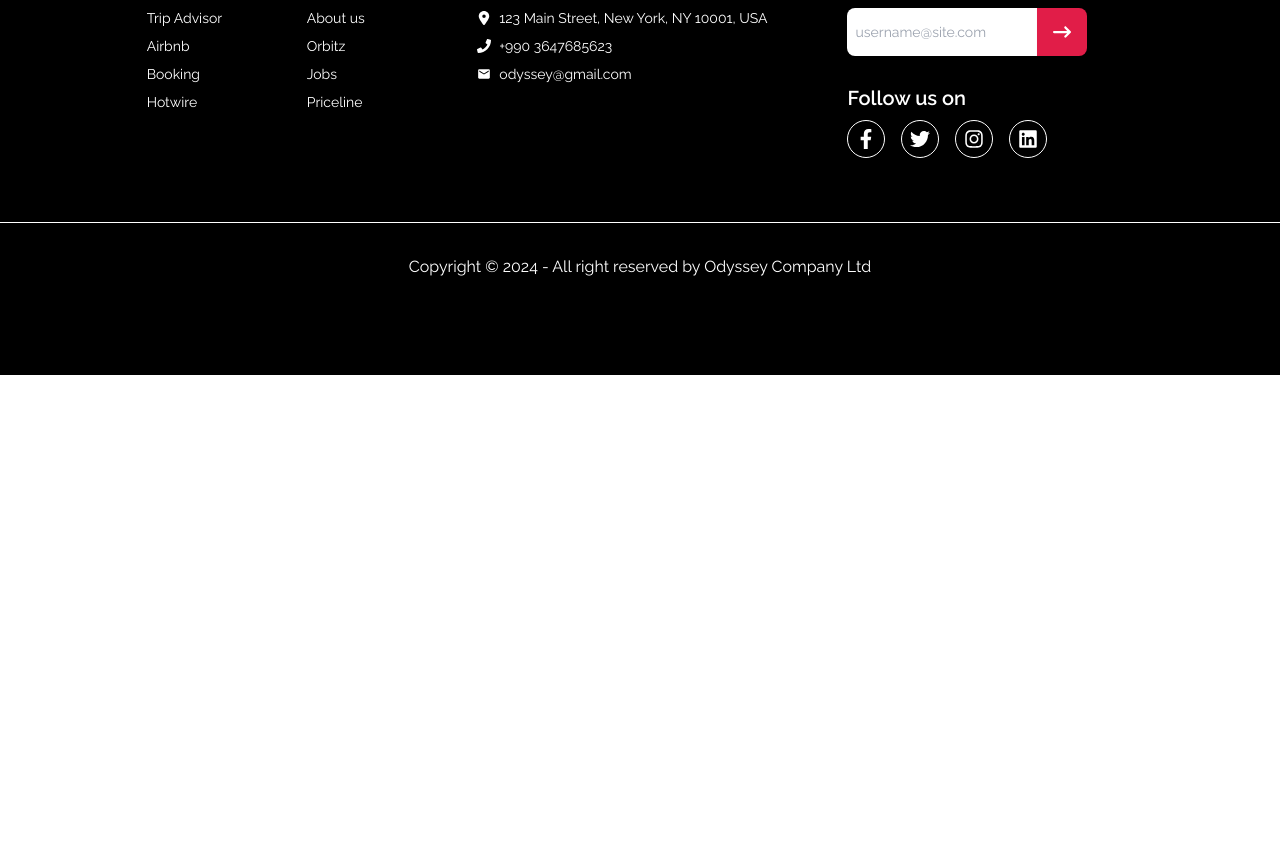
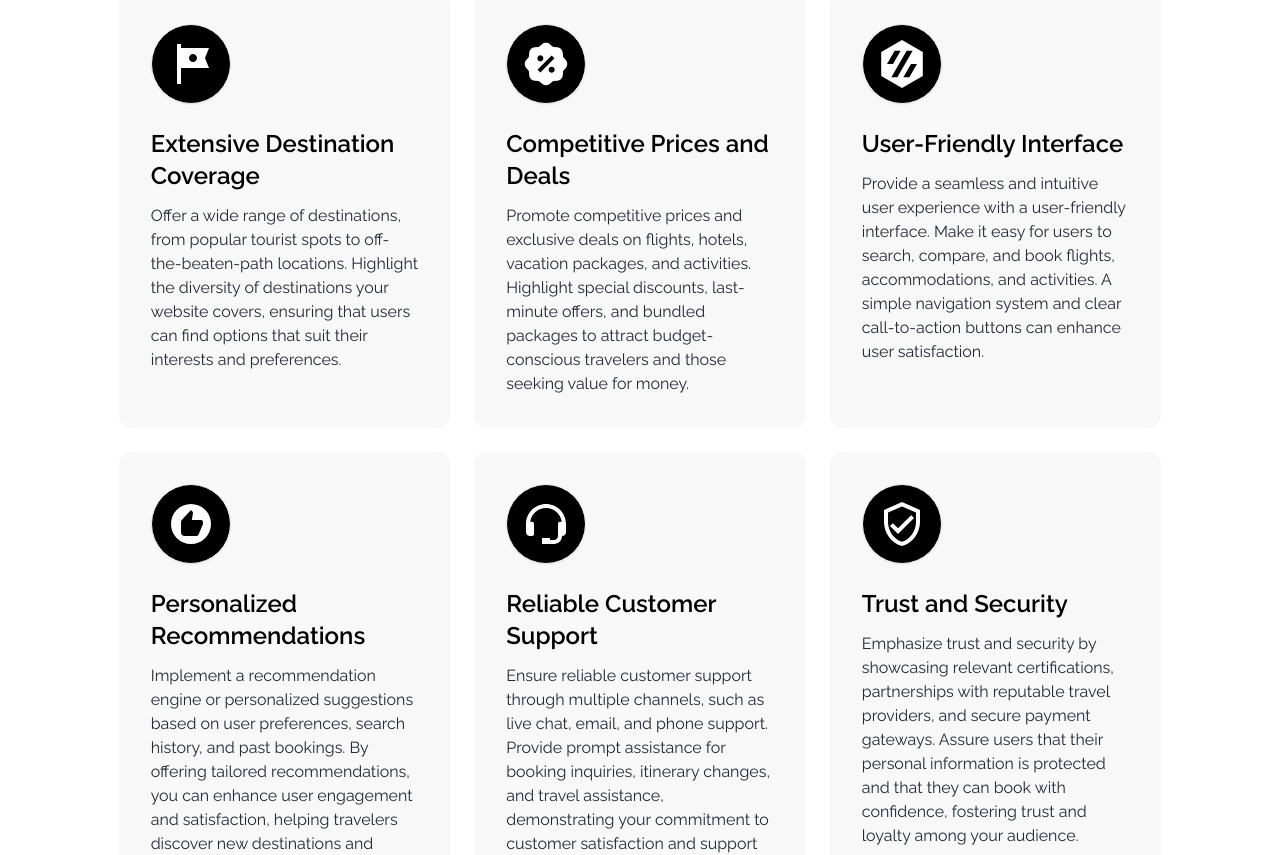
Before and after one commit to tahmedofficial/adventure-odyssey, a React (Vite) app: page / in a window 1280 px wide. Shown: the part 1203-2058 px from the top of the page. Before the commit the page ends 1578 px from the top, so only its background shows below. Built offline with nearby package versions, Linux system fonts and the light colour scheme; no server answers.

Commit message:
finish why choose us section

```diff
--- a/src/pages/Home/Home.jsx
+++ b/src/pages/Home/Home.jsx
@@ -2,6 +2,7 @@
 import Banner from "../Banner/Banner";
 import TouristSpots from "../TouristSpots/TouristSpots";
 import Countryes from "../Countryes/Countryes";
+import WhyChooseUs from "../WhyChooseUs/WhyChooseUs";
 
 const Home = () => {
 
@@ -16,6 +17,7 @@
                 </Link>
             </div>
             <Countryes></Countryes>
+            <WhyChooseUs></WhyChooseUs>
         </div>
     );
 };
--- /dev/null
+++ b/src/pages/WhyChooseUs/WhyChooseUs.jsx
@@ -0,0 +1,59 @@
+import { BiSupport } from "react-icons/bi";
+import { MdOutlineVerifiedUser, MdRecommend, MdTour } from "react-icons/md";
+import { RiDiscountPercentFill } from "react-icons/ri";
+import { SiVorondesign } from "react-icons/si";
+
+const WhyChooseUs = () => {
+    return (
+        <div className="md:w-5/6 mx-auto">
+            <h1 className="font-semibold text-center pt-32 pb-8 text-4xl">Wht Choose Us</h1>
+
+            <div className="grid grid-cols-1 md:grid-cols-2 lg:grid-cols-3">
+                <div className="bg-primary_card_color p-8 m-3 rounded-xl">
+                    <div className="btn btn-lg btn-circle text-5xl h-20 w-20 bg-primary_text_color text-white">
+                        <MdTour />
+                    </div>
+                    <h1 className="text-2xl font-semibold text-primary_text_color mt-6 mb-3">Extensive Destination Coverage</h1>
+                    <h3>Offer a wide range of destinations, from popular tourist spots to off-the-beaten-path locations. Highlight the diversity of destinations your website covers, ensuring that users can find options that suit their interests and preferences.</h3>
+                </div>
+                <div className="bg-primary_card_color p-8 m-3 rounded-xl">
+                    <div className="btn btn-lg btn-circle text-5xl h-20 w-20 bg-primary_text_color text-white">
+                        <RiDiscountPercentFill />
+                    </div>
+                    <h1 className="text-2xl font-semibold text-primary_text_color mt-6 mb-3">Competitive Prices and Deals</h1>
+                    <h3>Promote competitive prices and exclusive deals on flights, hotels, vacation packages, and activities. Highlight special discounts, last-minute offers, and bundled packages to attract budget-conscious travelers and those seeking value for money.</h3>
+                </div>
+                <div className="bg-primary_card_color p-8 m-3 rounded-xl">
+                    <div className="btn btn-lg btn-circle text-5xl h-20 w-20 bg-primary_text_color text-white">
+                        <SiVorondesign />
+                    </div>
+                    <h1 className="text-2xl font-semibold text-primary_text_color mt-6 mb-3">User-Friendly Interface</h1>
+                    <h3>Provide a seamless and intuitive user experience with a user-friendly interface. Make it easy for users to search, compare, and book flights, accommodations, and activities. A simple navigation system and clear call-to-action buttons can enhance user satisfaction.</h3>
+                </div>
+                <div className="bg-primary_card_color p-8 m-3 rounded-xl">
+                    <div className="btn btn-lg btn-circle text-5xl h-20 w-20 bg-primary_text_color text-white">
+                        <MdRecommend />
+                    </div>
+                    <h1 className="text-2xl font-semibold text-primary_text_color mt-6 mb-3">Personalized Recommendations</h1>
+                    <h3> Implement a recommendation engine or personalized suggestions based on user preferences, search history, and past bookings. By offering tailored recommendations, you can enhance user engagement and satisfaction, helping travelers discover new destinations and experiences.</h3>
+                </div>
+                <div className="bg-primary_card_color p-8 m-3 rounded-xl">
+                    <div className="btn btn-lg btn-circle text-5xl h-20 w-20 bg-primary_text_color text-white">
+                        <BiSupport />
+                    </div>
+                    <h1 className="text-2xl font-semibold text-primary_text_color mt-6 mb-3">Reliable Customer Support</h1>
+                    <h3> Ensure reliable customer support through multiple channels, such as live chat, email, and phone support. Provide prompt assistance for booking inquiries, itinerary changes, and travel assistance, demonstrating your commitment to customer satisfaction and support throughout their journey.</h3>
+                </div>
+                <div className="bg-primary_card_color p-8 m-3 rounded-xl">
+                    <div className="btn btn-lg btn-circle text-5xl h-20 w-20 bg-primary_text_color text-white">
+                        <MdOutlineVerifiedUser />
+                    </div>
+                    <h1 className="text-2xl font-semibold text-primary_text_color mt-6 mb-3">Trust and Security</h1>
+                    <h3>Emphasize trust and security by showcasing relevant certifications, partnerships with reputable travel providers, and secure payment gateways. Assure users that their personal information is protected and that they can book with confidence, fostering trust and loyalty among your audience.</h3>
+                </div>
+            </div>
+        </div>
+    );
+};
+
+export default WhyChooseUs;
```
